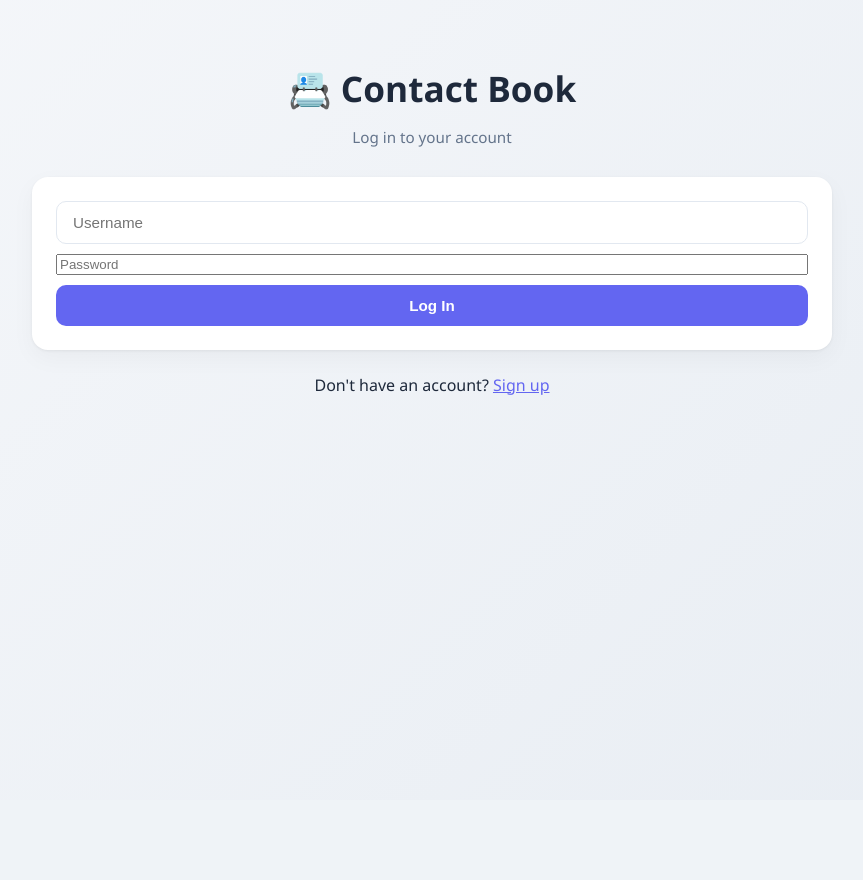
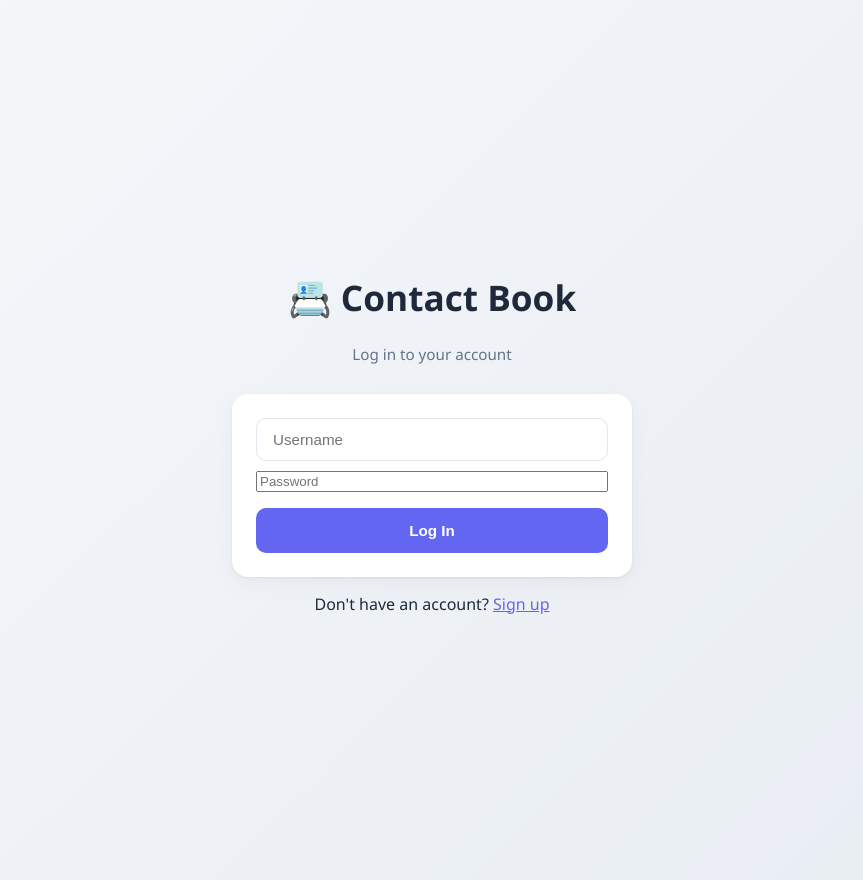
Before and after one commit to pranavgadhave41-creator/contact-book-app, a Flask app: page /login in a window 1280 px wide. Shown: the whole page, without its empty margins (208-1071 px from the left). Before the commit the page ends 395 px from the top, so only its background shows below. Run offline with Flask 3, Linux system fonts and the light colour scheme; some libraries are stand-ins or nearby versions.

Commit message:
Polish login/signup page styling

```diff
--- a/static/style.css
+++ b/static/style.css
@@ -157,3 +157,27 @@
   padding: 40px 20px;
   font-size: 0.95rem;
 }
+
+.auth-container {
+  min-height: 100vh;
+  display: flex;
+  flex-direction: column;
+  justify-content: center;
+  padding: 0 20px;
+}
+
+.auth-container .card {
+  max-width: 400px;
+  margin: 0 auto;
+  width: 100%;
+}
+
+.auth-container .add-form input {
+  width: 100%;
+}
+
+.auth-container .add-form button {
+  width: 100%;
+  padding: 14px;
+  margin-top: 6px;
+}
--- a/templates/login.html
+++ b/templates/login.html
@@ -6,9 +6,9 @@
   <link rel="stylesheet" href="{{ url_for('static', filename='style.css') }}">
 </head>
 <body>
-  <div class="container">
+  <div class="container auth-container">
     <h1>📇 Contact Book</h1>
-    <p class="subtitle">Log in to your account</p>
+    <p class="subtitle" style="text-align:center;">Log in to your account</p>
 
     <div class="card">
       {% with messages = get_flashed_messages() %}
```
